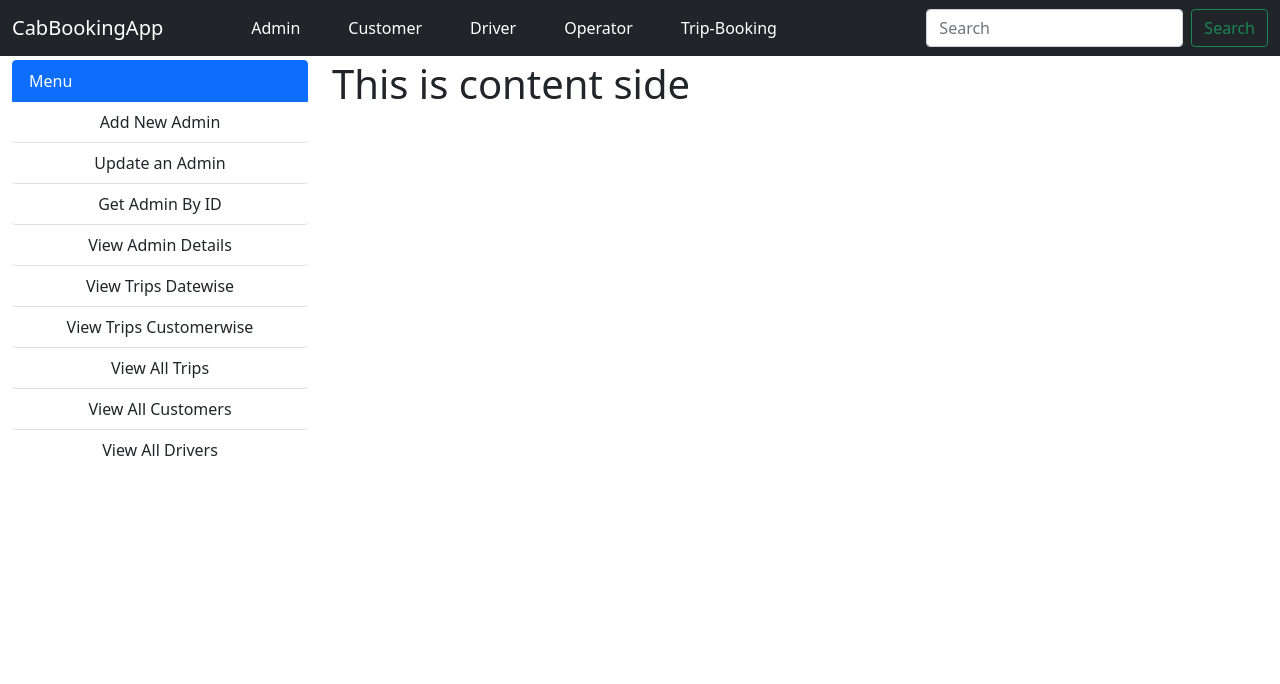
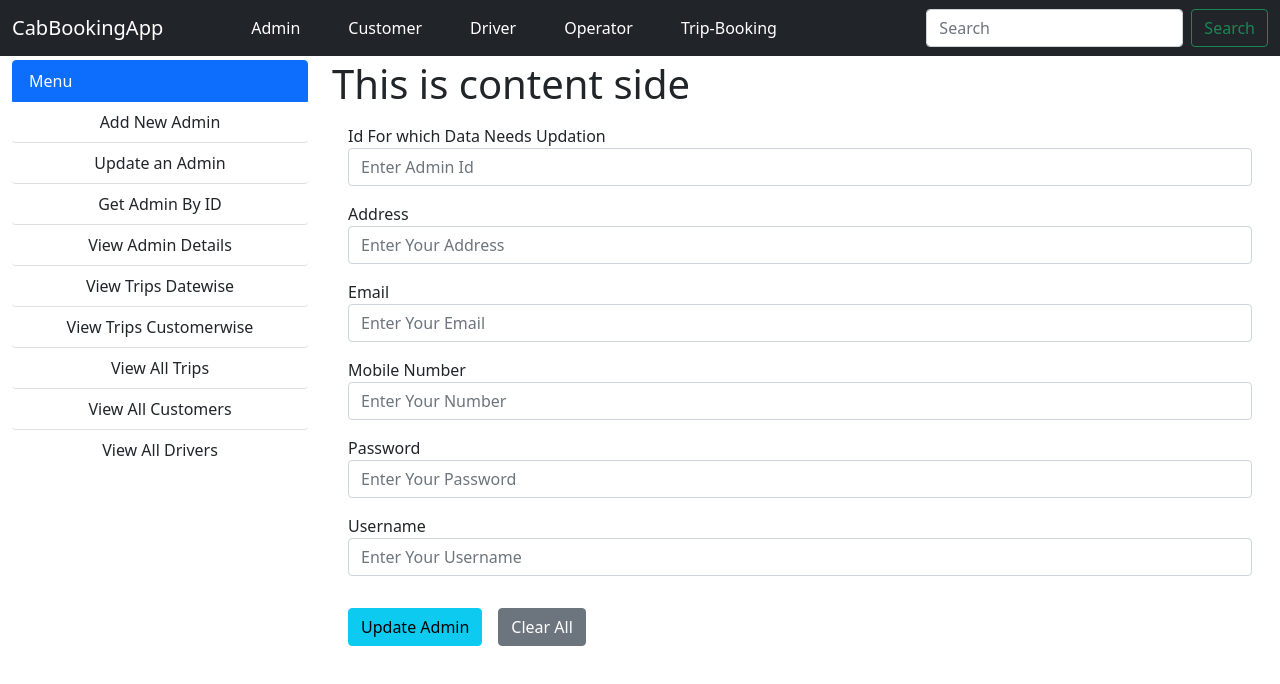
Before and after one commit to Animesh-Bhawtankar/cabbooking-frontend, a React (Create React App) app: page /admin/updateAdmin in a window 1280 px wide. Shown: the top 684 px of the page. Built offline with nearby package versions, Linux system fonts and the light colour scheme.

Commit message:
Update button redirection Working as Well

```diff
--- a/src/App.js
+++ b/src/App.js
@@ -11,6 +11,7 @@ import AddAdmin from './components/Admin/AddAdmin';
 import { ToastContainer } from 'react-toastify';
 import 'react-toastify/dist/ReactToastify.css';
 import ViewAdmin from './components/Admin/ViewAdmin';
+import UpdateAdmin from './components/Admin/UpdateAdmin';
 
 function App() {
   return (
@@ -27,6 +28,7 @@ function App() {
               <h1>This is content side</h1>
               <Route path="/admin/addAdmin" component={AddAdmin} exact />
               <Route path="/admin/viewAdmin" component={ViewAdmin} exact />
+              <Route path="/admin/updateAdmin" component={UpdateAdmin} exact />
             </Col>
           </Row>
           {/* customer menu and content */}
--- a/src/components/Admin/Admin.js
+++ b/src/components/Admin/Admin.js
@@ -1,5 +1,6 @@
 import axios from 'axios'
 import React from 'react'
+import { useHistory } from 'react-router'
 import { toast } from 'react-toastify'
 import {
     Card, CardImg, CardBody,
@@ -21,6 +22,10 @@ export default function Admin({ admin, update }) {
             }
         )
     }
+    const history = useHistory();
+    const handleRoute = () => {
+        history.push("/admin/updateAdmin");
+    }
     return (
         <Col className="my-3">
             <Card>
@@ -31,7 +36,7 @@ export default function Admin({ admin, update }) {
                     <CardSubtitle tag="h6" className="mb-2 text-muted">Address: {admin.address}</CardSubtitle>
                     <CardSubtitle tag="h6" className="mb-2 text-muted">Email: {admin.email}</CardSubtitle>
                     <CardSubtitle tag="h6" className="mb-2 text-muted">Mob. Number: {admin.mobileNumber}</CardSubtitle>
-                    <Button color="primary">Update</Button>
+                    <Button color="primary" onClick={handleRoute}>Update</Button>
                     <Button className="ms-2" color="danger" onClick={() => {deleteAdmin(admin.id)}}>Delete</Button>
                 </CardBody>
             </Card>
--- a/src/components/Admin/AdminMenu.js
+++ b/src/components/Admin/AdminMenu.js
@@ -10,7 +10,7 @@ export default function AdminMenu() {
             </a>
             <ul className="list-group list-group-flush">
                 <Link className="list-group-item center btn btn-light" to="/admin/addAdmin" exact>Add New Admin</Link>
-                <button className="list-group-item btn btn-light">Update an Admin</button>
+                <Link className="list-group-item center btn btn-light" to="/admin/updateAdmin" exact>Update an Admin</Link>
                 <button className="list-group-item center btn btn-light">Get Admin By ID</button>
                 <Link className="list-group-item center btn btn-light" to="/admin/viewAdmin" exact>View Admin Details</Link>
                 <button className="list-group-item btn btn-light">View Trips Datewise</button>
--- /dev/null
+++ b/src/components/Admin/UpdateAdmin.js
@@ -0,0 +1,90 @@
+import React, { useEffect, useState } from 'react';
+import { Button, Form, FormGroup, Label, Input } from 'reactstrap';
+import axios from 'axios';
+import base_url from '../../api/bootapi';
+import { toast } from 'react-toastify';
+
+
+export default function UpdateAdmin() {
+    useEffect(() => {
+        document.title = "Update Admin Page";
+        //console.log(admin[0])
+    }, []);
+    const [admin, setAdmin] = useState({});
+    // const [admin, setAdmin] = useState([{
+    //     address: "admin_33_address",
+    //     email: "admin_33@gmail.com",
+    //     id: 17,
+    //     mobileNumber: "3333333333",
+    //     password: "33333",
+    //     username: "admin_33_username"
+    // }]);
+    //Form handler Function
+    const handleForm = (e) => {
+        console.log(admin);
+        postDatatoServer(admin);
+        e.preventDefault();
+    }
+
+    //creating function to post data on server
+    const postDatatoServer = (admin) => {
+        axios.put(`${base_url}/api/admins`, admin).then(
+            (response) => {
+                console.log(response);
+                toast.success("Admin Updated Successfully");
+
+            },
+            (error) => {
+                console.log(error);
+                toast.error("Something Went Wrong");
+            }
+        )
+    }
+
+    return (
+        <>
+            <Form onSubmit={handleForm}>
+                <FormGroup className="my-3 mx-3">
+                    <Label>Id For which Data Needs Updation</Label>
+                    <Input type="text" name="id" id="exampleId" placeholder="Enter Admin Id" onChange={(e) => {
+                        setAdmin({ ...admin, id: e.target.value });
+                    }} />
+                </FormGroup>
+                <FormGroup className="my-3 mx-3">
+                    <Label>Address</Label>
+                    <Input type="text" name="address" id="exampleAddress" placeholder="Enter Your Address" onChange={(e) => {
+                        setAdmin({ ...admin, address: e.target.value });
+                    }} />
+                </FormGroup>
+                <FormGroup className="my-3 mx-3">
+                    <Label>Email</Label>
+                    <Input type="email" name="email" id="exampleEmail" placeholder="Enter Your Email" onChange={(e) => {
+                        setAdmin({ ...admin, email: e.target.value });
+                    }} />
+                </FormGroup>
+                <FormGroup className="my-3 mx-3">
+                    <Label>Mobile Number</Label>
+                    <Input type="number" name="number" id="exampleNumber" placeholder="Enter Your Number" onChange={(e) => {
+                        setAdmin({ ...admin, mobileNumber: e.target.value });
+                    }} />
+                </FormGroup>
+                <FormGroup className="my-3 mx-3">
+                    <Label>Password</Label>
+                    <Input type="password" name="password" id="examplePassword" placeholder="Enter Your Password" onChange={(e) => {
+                        setAdmin({ ...admin, password: e.target.value });
+                    }} />
+                </FormGroup>
+                <FormGroup className="my-3 mx-3">
+                    <Label>Username</Label>
+                    <Input type="text" name="username" id="exampleUsername" placeholder="Enter Your Username" onChange={(e) => {
+                        setAdmin({ ...admin, username: e.target.value });
+                    }} />
+                </FormGroup>
+                <Button className="my-3 mx-3" color="info" type="submit">Update Admin</Button>
+
+                <Button className="my-3" color="secondary" type="reset" value="reset">Clear All</Button>
+            </Form>
+
+        </>
+    )
+}
```
